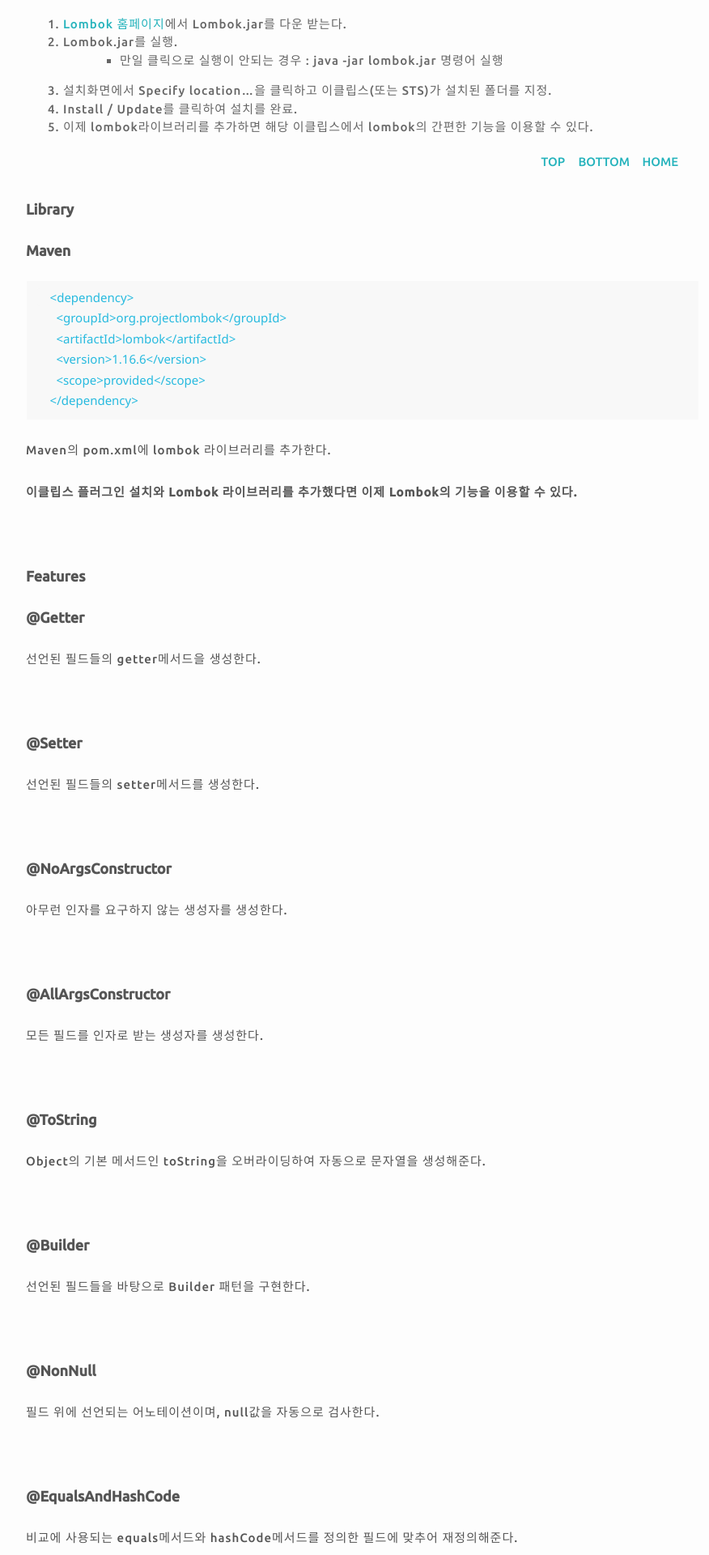
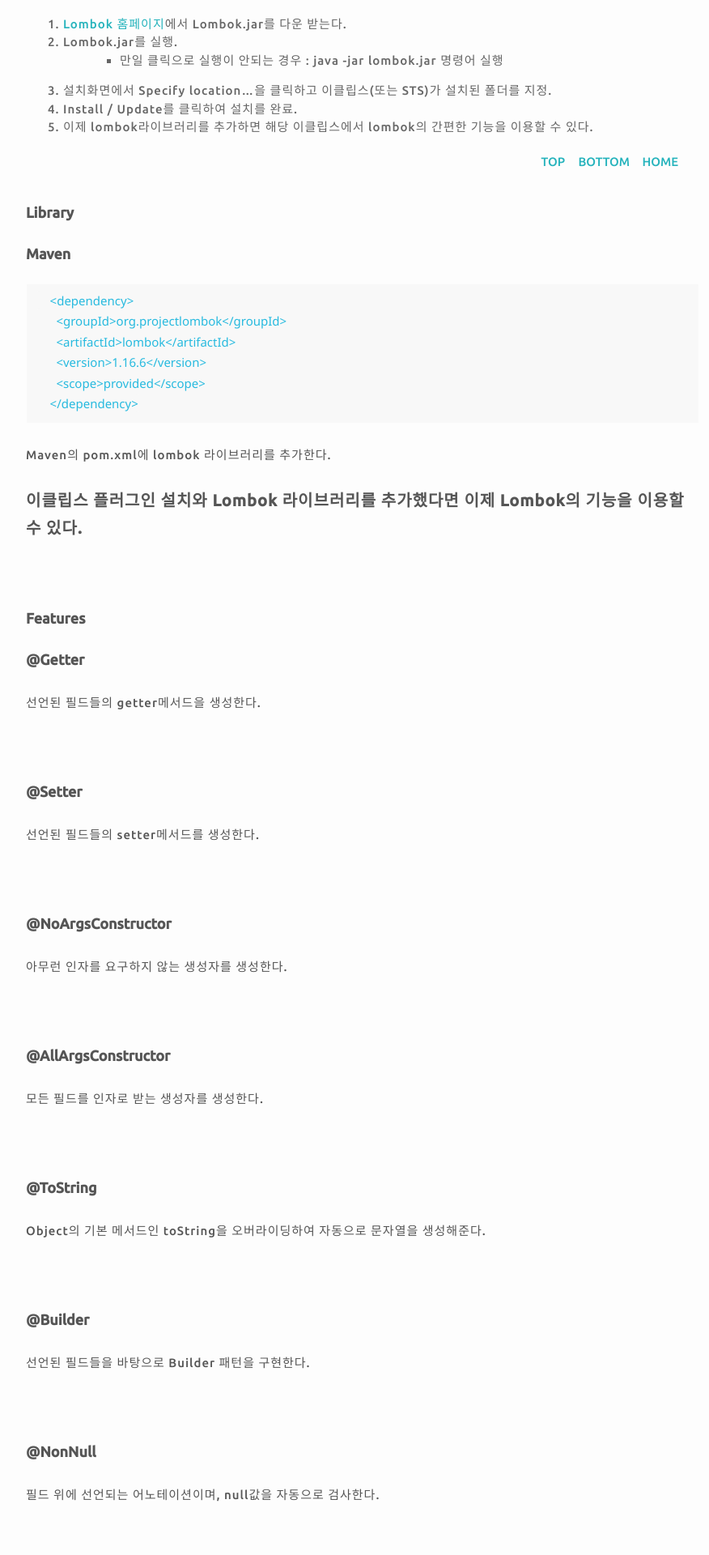
Before and after one commit to plus4070/plus4070.github.io, a Jekyll site: the page built from _posts/2016-02-14-Lombok.md, in a window 1280 px wide. Shown: the part 659-2579 px from the top of the page at 81% size, without its empty margins (192-1068 px from the left). Built offline with Jekyll 4.4.1, drawn with Linux system fonts in a browser that asks for light colours; nearby versions of some CDN libraries; comment, search, counter and statistics services are not loaded.

Commit message:
Change bold style

```diff
--- a/_sass/_base.scss
+++ b/_sass/_base.scss
@@ -10,7 +10,7 @@
 
 html {
 	border-top: 4px solid #25b3bc;
-  line-height: 28px;
+  line-height: 32px;
 }
 
 body {
@@ -225,6 +225,10 @@
     letter-spacing: 1px;
 }
 
+strong {
+  font-size: 20px;
+}
+
 
 /**
  * Wrapper
--- a/_sass/_layout.scss
+++ b/_sass/_layout.scss
@@ -109,7 +109,7 @@
 
 .post-content p {
     margin: 24px;
-    line-height: 28px;
+    line-height: 32px;
     letter-spacing: 1px;
 }
 
@@ -206,7 +206,7 @@
     margin: 0 -1px;
     min-width: 30px;
     height: 25px;
-    line-height: 28px;
+    line-height: 32px;
     text-align: right;
     background: #cccccc;
     border: none;
```
